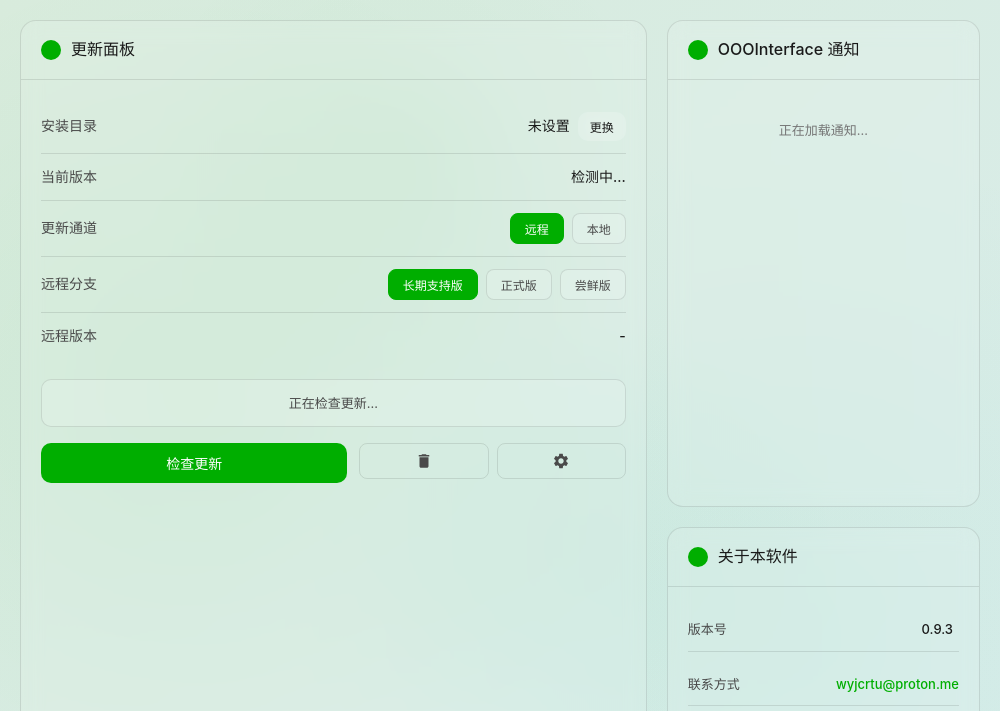
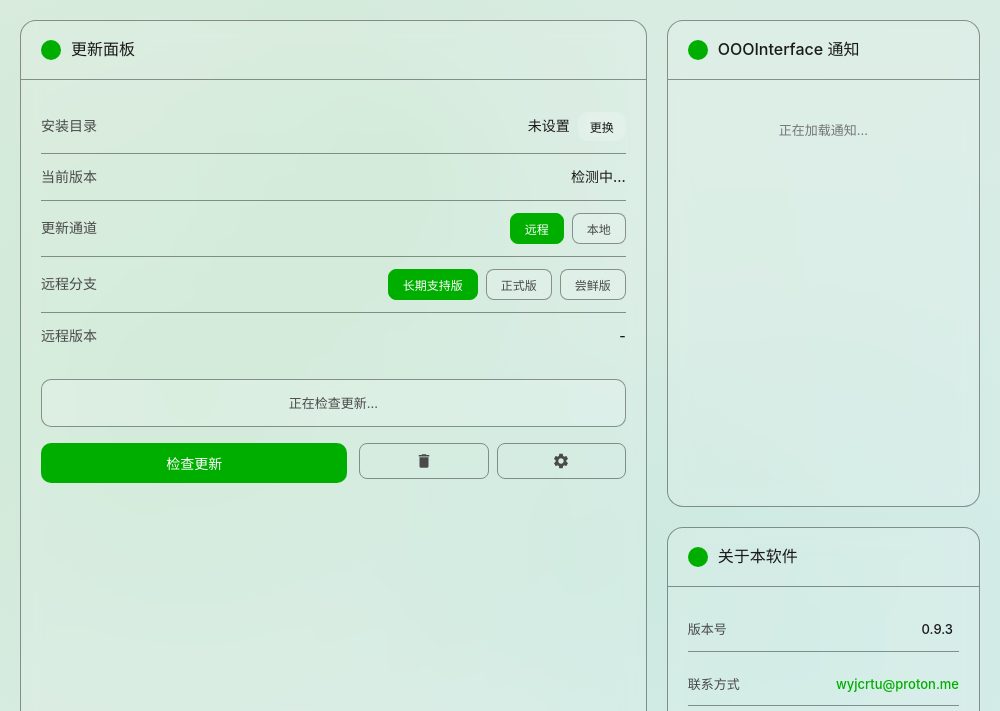
Before and after one commit to Rudan177/OUA, an Electron app: page renderer/index.html in a window 1000 px wide. Shown: the top 711 px of the page. Drawn offline with Linux system fonts and the light colour scheme; no server answers; a web font is replaced by a local one.

Commit message:
BS112: 提高渲染器区域分割线透明度，深色--border-color 0.08→0.3，浅色0.1→0.4，深色--divider-color改为半透明白色

```diff
--- a/renderer/css/dark.css
+++ b/renderer/css/dark.css
@@ -13,8 +13,8 @@ html[data-theme="dark"] {
   --text-primary: #E8E8E8;
   --text-secondary: #B0B0B0;
   --text-muted: #808080;
-  --divider-color: #333333;
-  --border-color: rgba(255, 255, 255, 0.08);
+  --divider-color: rgba(255, 255, 255, 0.18);
+  --border-color: rgba(255, 255, 255, 0.3);
   /* 玻璃拟态层 — 深色用较暗的基底 */
   --card-bg: rgba(30, 30, 30, 0.12);
   --input-bg: rgba(42, 42, 42, 0.15);
--- a/renderer/css/light.css
+++ b/renderer/css/light.css
@@ -14,7 +14,7 @@
   --text-secondary: #4A4A4A;
   --text-muted: #757575;
   --divider-color: #E0E0E0;
-  --border-color: rgba(0, 0, 0, 0.1);
+  --border-color: rgba(0, 0, 0, 0.4);
   /* 玻璃拟态层 — 浅色需要更高的不透明度才能看清 */
   --card-bg: rgba(255, 255, 255, 0.12);
   --input-bg: rgba(255, 255, 255, 0.15);
--- a/renderer/css/style.css
+++ b/renderer/css/style.css
@@ -527,7 +527,7 @@ html[data-theme="dark"] .TuoZhua-NeiRong {
 /* 分隔线 */
 .Aa-FenGeXian {
   height: 1px;
-  background: var(--border-color);
+  background: var(--divider-color);
   margin: 0 0 16px;
 }
 
```
